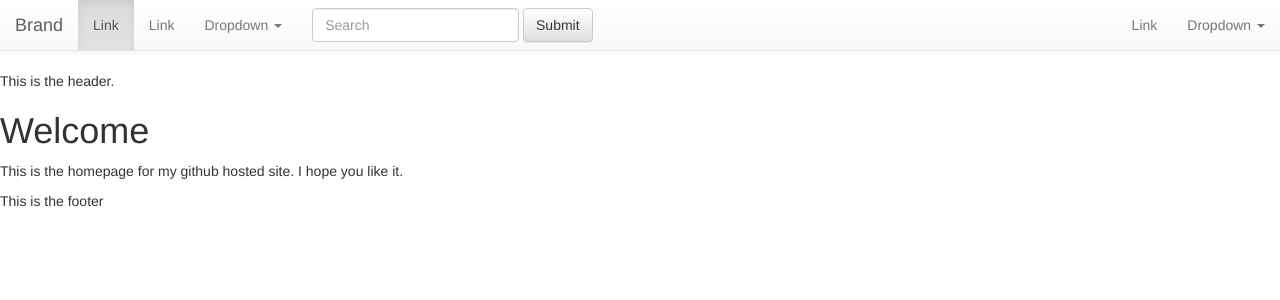
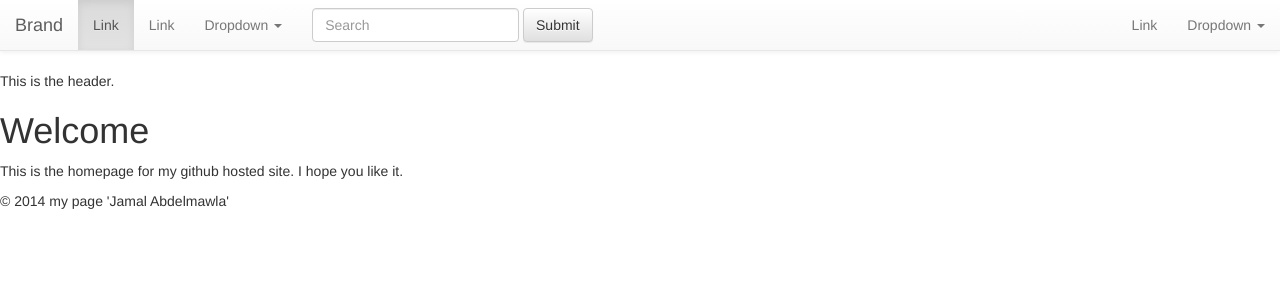
Before and after one commit to jmawla/jmawla.github.io, a Jekyll site: the page built from index.md, in a window 1280 px wide. Shown: the top 300 px of the page. Built offline with Jekyll 4.4.1, drawn with Linux system fonts in a browser that asks for light colours; nearby versions of some CDN libraries.

Commit message:
footer tag

```diff
--- a/_includes/footer.html
+++ b/_includes/footer.html
@@ -1,3 +1,3 @@
 <div class="footer">
-	This is the footer
+	<footer>&copy; 2014 my page 'Jamal Abdelmawla'</footer>
 </div>
```
